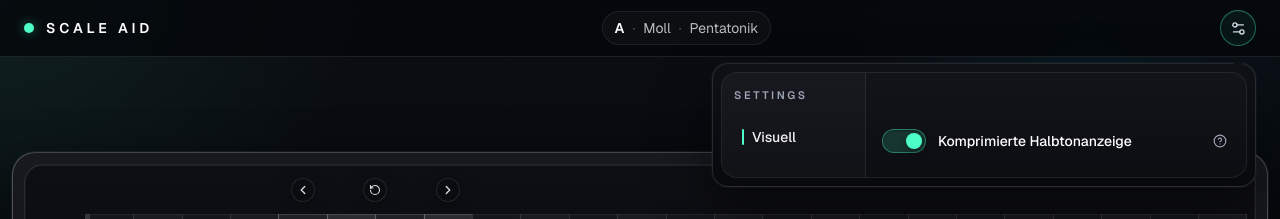
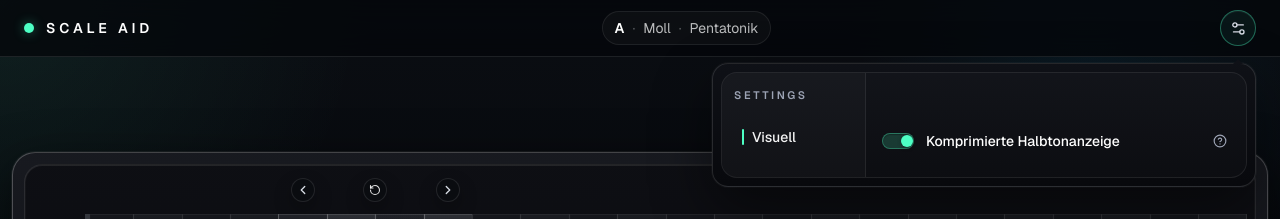
Before and after one commit to thomas-schmidt-fellowork/scale-aid, a Next.js app: page / in a window 1280 px wide. Both pictures are taken after a click on the button 1238 px from the left and 28 px from the top of the page. Shown: the top 219 px of the page. Built offline with nearby package versions, Linux system fonts and the light colour scheme.

Commit message:
fix selector

```diff
--- a/app/components/app-shell.tsx
+++ b/app/components/app-shell.tsx
@@ -310,9 +310,9 @@ export default function AppShell({ children }: { children: ReactNode }) {
                             onCheckedChange={(checked) =>
                               setNoteLabelMode(checked ? "sharp" : "full")
                             }
-                            className="relative inline-flex h-6 w-11 shrink-0 cursor-pointer items-center rounded-full border border-white/14 bg-white/[0.06] p-[3px] shadow-[inset_0_1px_2px_rgba(0,0,0,0.35)] outline-none transition data-[state=checked]:border-[color:rgba(77,255,196,0.36)] data-[state=checked]:bg-[rgba(77,255,196,0.16)]"
+                            className="relative inline-flex h-4 w-8 shrink-0 cursor-pointer items-center rounded-full border border-white/10 bg-white/[0.06] p-[2px] shadow-[inset_0_1px_1px_rgba(0,0,0,0.28)] outline-none transition focus-visible:ring-2 focus-visible:ring-white/20 data-[state=checked]:border-[color:rgba(77,255,196,0.3)] data-[state=checked]:bg-[rgba(77,255,196,0.18)]"
                           >
-                            <Switch.Thumb className="block h-4 w-4 rounded-full bg-white shadow-[0_4px_10px_rgba(0,0,0,0.35)] transition-transform duration-200 will-change-transform data-[state=checked]:translate-x-5 data-[state=checked]:bg-[var(--accent)]" />
+                            <Switch.Thumb className="block h-3 w-3 rounded-full bg-white/92 shadow-[0_1px_4px_rgba(0,0,0,0.28)] transition-transform duration-200 will-change-transform data-[state=checked]:translate-x-4 data-[state=checked]:bg-[var(--accent)]" />
                           </Switch.Root>
 
                           <label
```
